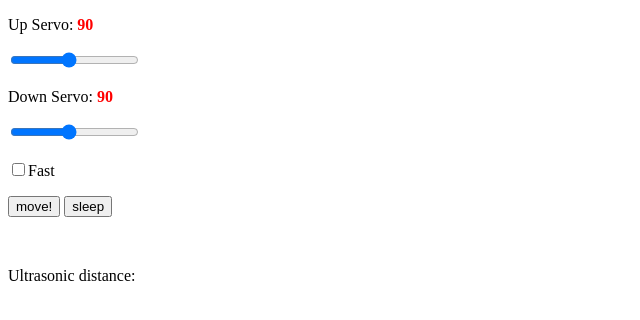
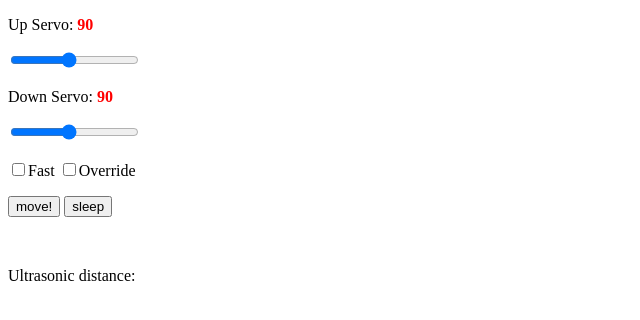
Before and after one commit to Ilay125/HighFive, a Flask app: page / in a window 1280 px wide. Shown: the top 320 px of the page, without its empty margins (0-640 px from the left). Run offline with Flask 3, Linux system fonts and the light colour scheme.

Commit message:
Added override #1

```diff
--- a/rpi-server/server.py
+++ b/rpi-server/server.py
@@ -46,10 +46,10 @@ def uart_listener():
         process_msg(data_buff)
 
 def fancy_uart(*args):
-    up_val, down_val, fast_val = args
-    ser.write(f"{up_val},{down_val},{fast_val}|".encode())
+    up_val, down_val, fast_val, override = args
+    ser.write(f"{up_val},{down_val},{fast_val},{override}|".encode())
     time.sleep(0.5)
-    print(f"up servo={up_val}, down servo={down_val}, fast={fast_val}")
+    print(f"up servo={up_val}, down servo={down_val}, fast={fast_val}, override={override}")
 
 @socketio.on('connect')
 def handle_connect():
@@ -63,7 +63,8 @@ def main():
         up_val = int(request.form["up_slider"])
         down_val = int(request.form["down_slider"])
         fast_val = request.form.get("fast_chk") is not None
-        fancy_uart(up_val, down_val, fast_val + 0)
+        override_val = request.form.get("override_chk") is not None
+        fancy_uart(up_val, down_val, fast_val + 0, override_val + 0)
 
     else: # on GET
 
@@ -71,12 +72,14 @@ def main():
         up_val = 90
         down_val = 90
         fast_val = False
+        override_val = False
 
 
     return render_template("index.html",
                            up_val=str(up_val),
                            down_val=str(down_val),
-                           fast_val=fast_val)
+                           fast_val=fast_val,
+                           override_val=override_val)
 
 
 if __name__ == '__main__':
--- a/rpi-server/templates/index.html
+++ b/rpi-server/templates/index.html
@@ -19,7 +19,11 @@
 
          <input type = "range" min="15" max= "180" name="down_slider" id="down_slider" value="{{ down_val }}" />
 
-         <p><input type="checkbox" name="fast_chk" {% if fast_val %}checked{% endif %}>Fast<p>
+         <p>
+            <span><input type="checkbox" name="fast_chk" {% if fast_val %}checked{% endif %}>Fast</span>
+            <span><input type="checkbox" name="override_chk" {% if override_val %}checked{% endif %}>Override</span>
+
+         </p>
 
          <p>
             <input type = "submit" value = "move!" />
```
Also changed, not shown: 1 other file.
